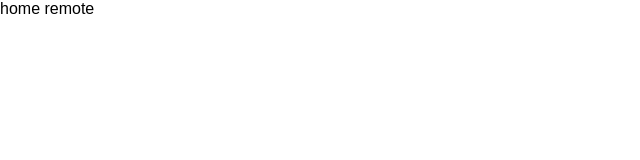
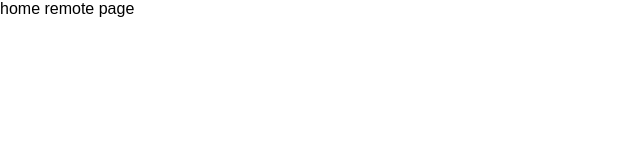
Before and after one commit to yulang1024/yy-mobile-web, a Vue app: page / in a window 1280 px wide. Shown: the top 160 px of the page, without its empty margins (0-640 px from the left). Built offline with nearby package versions, Linux system fonts and the light colour scheme.

Commit message:
remote run docker

```diff
--- a/src/views/home.vue
+++ b/src/views/home.vue
@@ -1,3 +1,3 @@
 <template>
-  <div>home remote</div>
+  <div>home remote page</div>
 </template>
```
